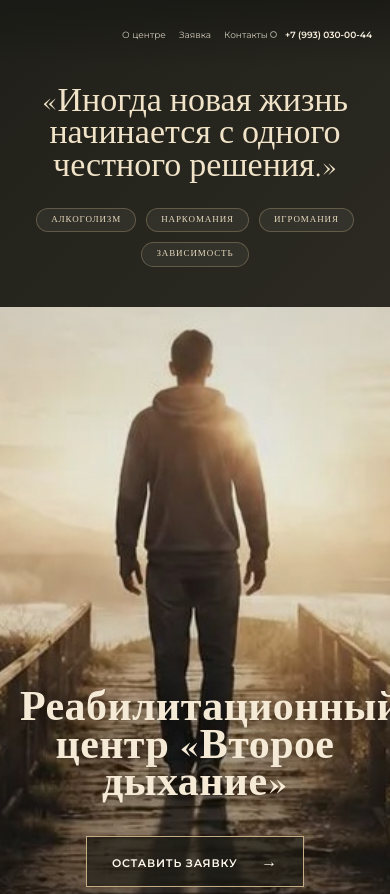
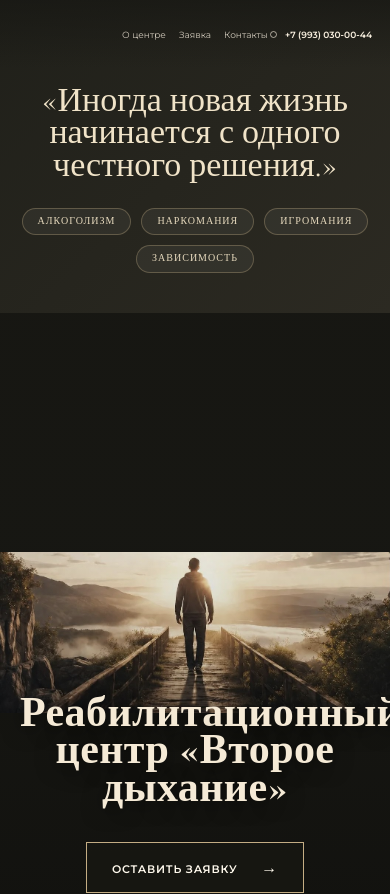
Before and after one commit to Firever-ru/rehab, a React (Vite) app in the folder frontend/: page / in a window 390 px wide. Shown: the top 894 px of the page. Built offline with nearby package versions, Linux system fonts and the light colour scheme; no server answers.

Commit message:
Fix photo on mobile

```diff
--- a/frontend/src/pages/Home.jsx
+++ b/frontend/src/pages/Home.jsx
@@ -56,6 +56,9 @@ export default function Home() {
   }, [open]);
 
   const heroImage = content.hero_image || heroFallback;
+  // On mobile use the complete source photo so it is never additionally cropped.
+  // Desktop keeps the existing server-generated 16:9 image unchanged.
+  const heroMobileImage = content.hero_source_image || content.hero_mobile_image || heroImage;
   const quote = content.quotes[quoteIndex] || DEFAULT_CONTENT.quotes[0];
   const telHref = `tel:${contacts.phone.replace(/[^\d+]/g, '')}`;
   const instagramUrl = contacts.instagram.startsWith('http')
@@ -79,7 +82,7 @@ export default function Home() {
 
       <section className="hero">
         <picture>
-          <source media="(max-width: 800px)" srcSet={content.hero_mobile_image || heroImage} />
+          <source media="(max-width: 800px)" srcSet={heroMobileImage} />
           <img className="hero-image" src={heroImage} alt={content.title || 'Второе дыхание'} />
         </picture>
         <div className="hero-overlay"></div>
--- a/frontend/src/styles.css
+++ b/frontend/src/styles.css
@@ -111,6 +111,9 @@ th{font-size:9px;color:#817967;text-transform:uppercase}
 .success h3{font-family:'Cormorant Garamond';font-size:30px}
 
 @media(max-width:800px){
+/* Mobile: show the entire original photo. Desktop styling is untouched. */
+.hero-image{object-fit:contain;object-position:center;background:#171713}
+
 .site-header{height:68px;padding:0 18px}
 .site-nav{height:68px;gap:18px}
 .header-actions{gap:12px}
@@ -175,5 +178,5 @@ th{font-size:9px;color:#817967;text-transform:uppercase}
 .crop-mode-switch button.active{background:#20201b;color:#eee5d4;border-color:#20201b}
 .quote{display:flex;flex-direction:column;align-items:center;justify-content:center;gap:26px}
 .quote-tags{display:flex;flex-wrap:wrap;justify-content:center;gap:10px;max-width:640px}
-.quote-tags span{border:1px solid #c4ad8455;border-radius:999px;padding:8px 18px;font-size:10px;letter-spacing:.1em;text-transform:uppercase;color:#e6d9bd;background:#ffffff0d}
-@media(max-width:520px){.quote-tags span{font-size:9px;padding:7px 14px}}
+.quote-tags span{border:1px solid #c4ad8455;border-radius:999px;padding:9px 19px;font-size:11px;letter-spacing:.1em;text-transform:uppercase;color:#e6d9bd;background:#ffffff0d}
+@media(max-width:520px){.quote-tags span{font-size:10px;padding:8px 15px}}
```
